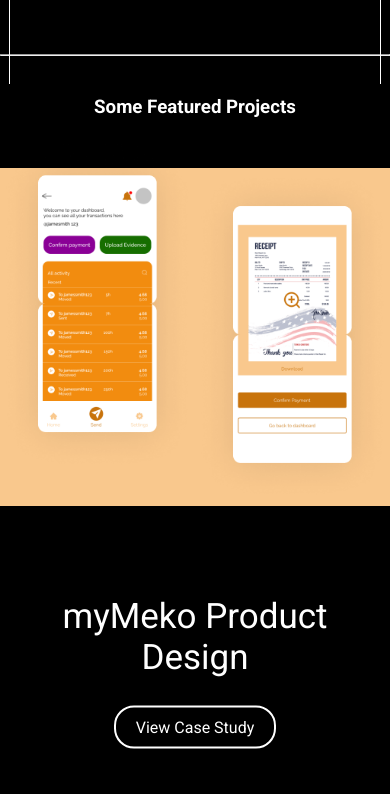
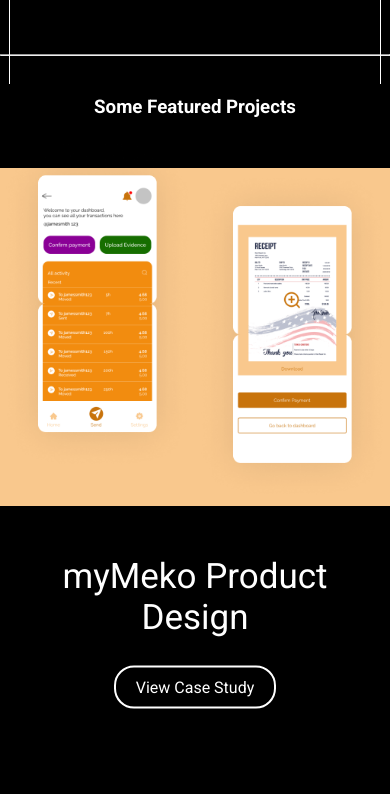
Before and after one commit to jopaleti/portfolio, a website: page index.html in a window 390 px wide. Shown: the part 760-1554 px from the top of the page. Drawn offline with nearby package versions, Linux system fonts and the light colour scheme.

Commit message:
landing page fixes

```diff
--- a/styles.css
+++ b/styles.css
@@ -413,7 +413,7 @@
   .sect-container{
     display: flex;
     flex-direction: column;
-    gap: 10rem;
+    gap: 120px;
   }
   .first {
     position: relative;
```
Also changed, not shown: index.html (+1 -1 lines).
